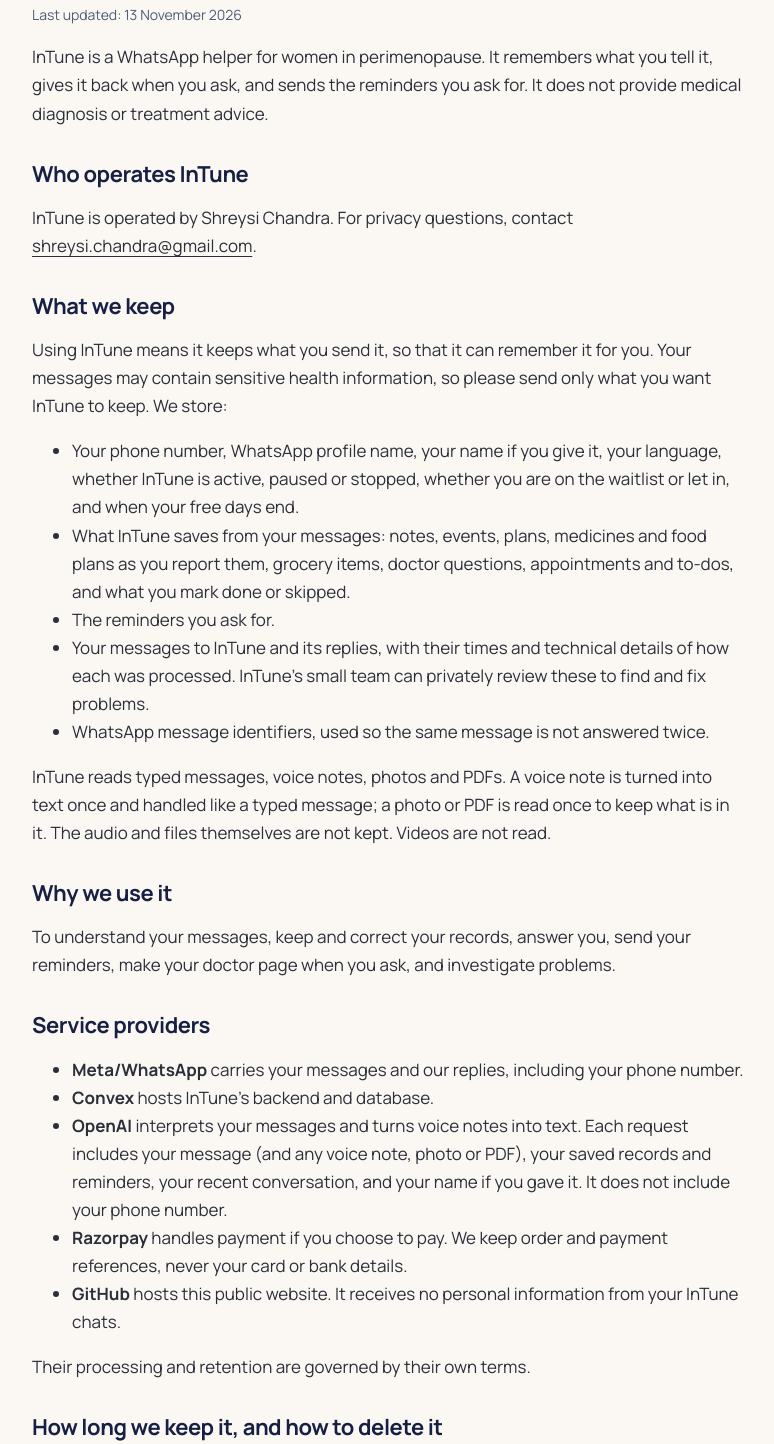
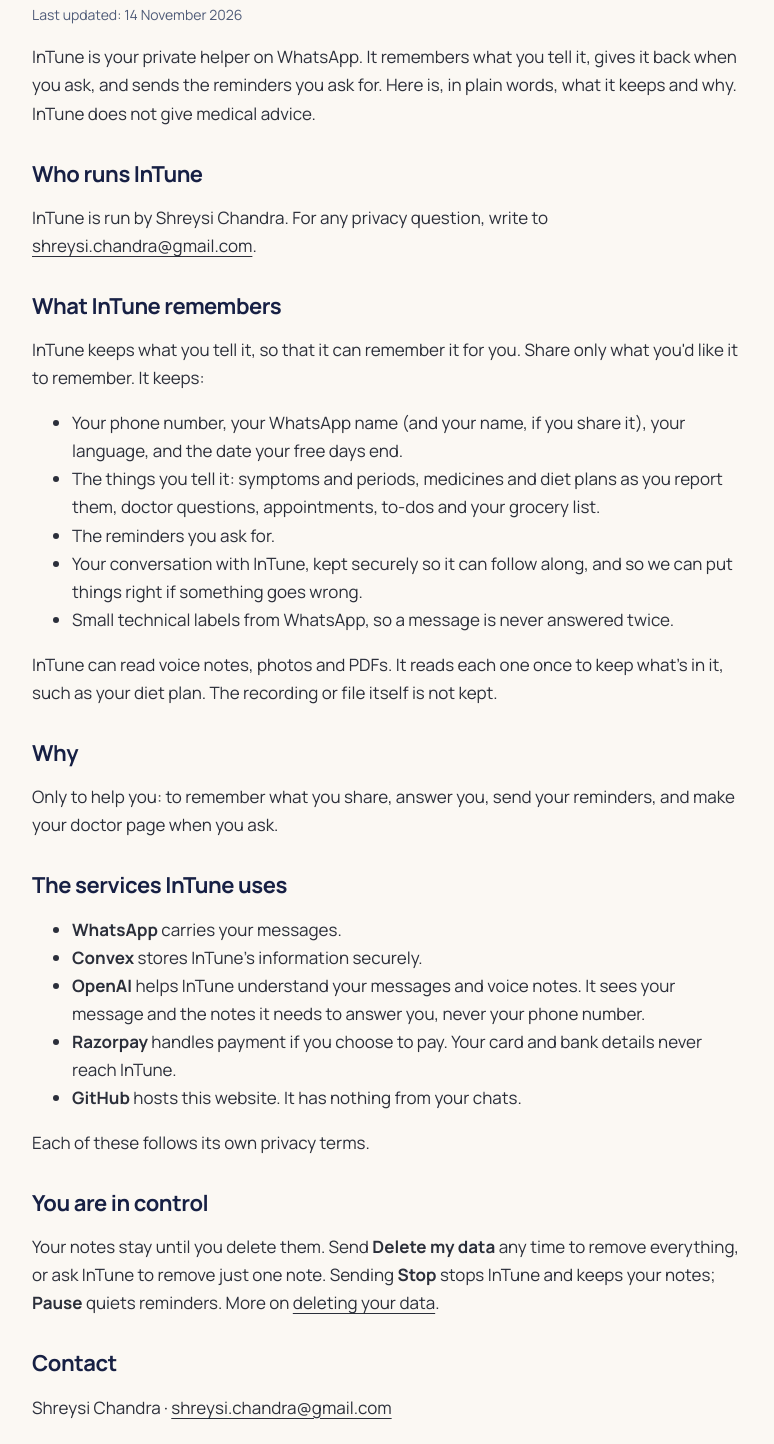
Before and after one commit to shreysichandra-rgb/meetintune-site, a plain HTML site: page privacy.html in a window 1280 px wide. Shown: the part 195-1639 px from the top of the page, without its empty margins (252-1026 px from the left). Drawn offline with Linux system fonts and the light colour scheme.

Commit message:
Gentler privacy wording on the home page and privacy page
Co-Authored-By: Claude Opus 5.5 <noreply@anthropic.com>

```diff
--- a/privacy.html
+++ b/privacy.html
@@ -1,29 +1,29 @@
 <!doctype html>
 <html lang="en"><head><meta charset="utf-8"><meta name="viewport" content="width=device-width,initial-scale=1">
-<title>InTune · Privacy policy</title><meta name="description" content="How InTune handles your information.">
+<title>InTune · Your privacy</title><meta name="description" content="How InTune handles your information.">
 <link rel="icon" type="image/svg+xml" href="/pilot/brand/intune-profile.svg"><link rel="stylesheet" href="/site.css"></head>
 <body><div class="wrap"><header class="top"><a class="logo" href="/" aria-label="InTune home"><img src="/pilot/brand/intune-logo.svg" alt="InTune" width="150" height="50"></a>
 <nav aria-label="Main"><a href="/#what">What it does</a><a href="/#doctor">Doctor page</a><a href="/pricing.html">Pricing</a><a class="cta" href="https://wa.me/918147494303?text=Hi">Start on WhatsApp</a></nav></header></div>
 
-<main class="doc"><h1>Privacy policy</h1><p class="updated">Last updated: 13 November 2026</p>
-<p>InTune is a WhatsApp helper for women in perimenopause. It remembers what you tell it, gives it back when you ask, and sends the reminders you ask for. It does not provide medical diagnosis or treatment advice.</p>
-<h2>Who operates InTune</h2><p>InTune is operated by Shreysi Chandra. For privacy questions, contact <a href="mailto:shreysi.chandra@gmail.com">shreysi.chandra@gmail.com</a>.</p>
-<h2>What we keep</h2><p>Using InTune means it keeps what you send it, so that it can remember it for you. Your messages may contain sensitive health information, so please send only what you want InTune to keep. We store:</p>
-<ul><li>Your phone number, WhatsApp profile name, your name if you give it, your language, whether InTune is active, paused or stopped, whether you are on the waitlist or let in, and when your free days end.</li>
-<li>What InTune saves from your messages: notes, events, plans, medicines and food plans as you report them, grocery items, doctor questions, appointments and to-dos, and what you mark done or skipped.</li>
+<main class="doc"><h1>Your privacy</h1><p class="updated">Last updated: 14 November 2026</p>
+<p>InTune is your private helper on WhatsApp. It remembers what you tell it, gives it back when you ask, and sends the reminders you ask for. Here is, in plain words, what it keeps and why. InTune does not give medical advice.</p>
+<h2>Who runs InTune</h2><p>InTune is run by Shreysi Chandra. For any privacy question, write to <a href="mailto:shreysi.chandra@gmail.com">shreysi.chandra@gmail.com</a>.</p>
+<h2>What InTune remembers</h2><p>InTune keeps what you tell it, so that it can remember it for you. Share only what you'd like it to remember. It keeps:</p>
+<ul><li>Your phone number, your WhatsApp name (and your name, if you share it), your language, and the date your free days end.</li>
+<li>The things you tell it: symptoms and periods, medicines and diet plans as you report them, doctor questions, appointments, to-dos and your grocery list.</li>
 <li>The reminders you ask for.</li>
-<li>Your messages to InTune and its replies, with their times and technical details of how each was processed. InTune's small team can privately review these to find and fix problems.</li>
-<li>WhatsApp message identifiers, used so the same message is not answered twice.</li></ul>
-<p>InTune reads typed messages, voice notes, photos and PDFs. A voice note is turned into text once and handled like a typed message; a photo or PDF is read once to keep what is in it. The audio and files themselves are not kept. Videos are not read.</p>
-<h2>Why we use it</h2><p>To understand your messages, keep and correct your records, answer you, send your reminders, make your doctor page when you ask, and investigate problems.</p>
-<h2>Service providers</h2><ul>
-<li><b>Meta/WhatsApp</b> carries your messages and our replies, including your phone number.</li>
-<li><b>Convex</b> hosts InTune's backend and database.</li>
-<li><b>OpenAI</b> interprets your messages and turns voice notes into text. Each request includes your message (and any voice note, photo or PDF), your saved records and reminders, your recent conversation, and your name if you gave it. It does not include your phone number.</li>
-<li><b>Razorpay</b> handles payment if you choose to pay. We keep order and payment references, never your card or bank details.</li>
-<li><b>GitHub</b> hosts this public website. It receives no personal information from your InTune chats.</li></ul>
-<p>Their processing and retention are governed by their own terms.</p>
-<h2>How long we keep it, and how to delete it</h2><p>Your information stays until you delete it. To delete everything, send <b>Delete my data</b>. You can also ask InTune to remove one particular note. See <a href="/data-deletion.html">data deletion</a> for exactly what is removed and what remains. Sending Stop stops InTune but keeps your records. Sending Pause quiets reminders only.</p>
+<li>Your conversation with InTune, kept securely so it can follow along, and so we can put things right if something goes wrong.</li>
+<li>Small technical labels from WhatsApp, so a message is never answered twice.</li></ul>
+<p>InTune can read voice notes, photos and PDFs. It reads each one once to keep what's in it, such as your diet plan. The recording or file itself is not kept.</p>
+<h2>Why</h2><p>Only to help you: to remember what you share, answer you, send your reminders, and make your doctor page when you ask.</p>
+<h2>The services InTune uses</h2><ul>
+<li><b>WhatsApp</b> carries your messages.</li>
+<li><b>Convex</b> stores InTune's information securely.</li>
+<li><b>OpenAI</b> helps InTune understand your messages and voice notes. It sees your message and the notes it needs to answer you, never your phone number.</li>
+<li><b>Razorpay</b> handles payment if you choose to pay. Your card and bank details never reach InTune.</li>
+<li><b>GitHub</b> hosts this website. It has nothing from your chats.</li></ul>
+<p>Each of these follows its own privacy terms.</p>
+<h2>You are in control</h2><p>Your notes stay until you delete them. Send <b>Delete my data</b> any time to remove everything, or ask InTune to remove just one note. Sending <b>Stop</b> stops InTune and keeps your notes; <b>Pause</b> quiets reminders. More on <a href="/data-deletion.html">deleting your data</a>.</p>
 <h2>Contact</h2><p>Shreysi Chandra · <a href="mailto:shreysi.chandra@gmail.com">shreysi.chandra@gmail.com</a></p></main><div class="wrap"><footer class="bottom"><span>© 2026 InTune · One less thing to keep remembering.</span>
 <nav aria-label="Footer"><a href="/pricing.html">Pricing</a><a href="/privacy.html">Privacy</a><a href="/terms.html">Terms</a><a href="/refund.html">Refunds</a><a href="/contact.html">Contact</a><a href="/data-deletion.html">Delete my data</a></nav></footer></div>
 <script src="/pilot/ad-entry.js" defer></script></body></html>
```
Also changed, not shown: index.html (+2 -2 lines).
